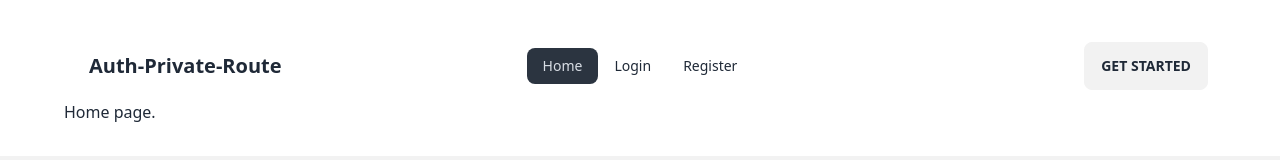
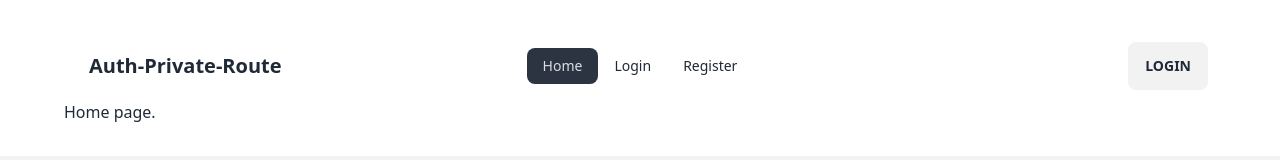
Before and after one commit to prosenjithdash/auth-private-route, a React (Vite) app: page / in a window 1280 px wide. Shown: the top 160 px of the page. Built offline with nearby package versions, Linux system fonts and the light colour scheme; no server answers.

Commit message:
completed (advanced) Use onAuthStateChanged to manage user auth state

```diff
--- a/src/components/Header/Navbar/Navbar.jsx
+++ b/src/components/Header/Navbar/Navbar.jsx
@@ -1,7 +1,23 @@
-import React from 'react';
-import { NavLink } from 'react-router-dom';
+import React, { useContext } from 'react';
+import { Link, NavLink } from 'react-router-dom';
+import { AuthContest } from '../../../providers/AuthProvider';
 
 const Navbar = () => {
+
+    // Get Logged User
+    const { user, logOut } = useContext(AuthContest);
+    console.log('Logged user: ', user);
+
+    const handleLogOut = () => {
+        logOut()
+            .then(() => {
+                console.log('User logout successfully.')
+            })
+            .catch((error) => {
+                console.log('Error', error.message);
+        })
+
+    }
 
     const navLinks = <>
         <li><NavLink to='/'>Home</NavLink></li>
@@ -29,7 +45,18 @@ const Navbar = () => {
                 </ul>
             </div>
             <div className="navbar-end">
-                <a className="btn">Get Started</a>
+                {
+                    user ?
+                        <>
+                            <span>{user.email}</span>
+                            <a onClick={handleLogOut} className="btn">Sign Out</a>
+                        </>
+                        :
+                        <Link to='/logIn'>
+                            <button className="btn">Login</button>
+                        </Link>
+                }
+
             </div>
         </div>
     );
--- a/src/providers/AuthProvider.jsx
+++ b/src/providers/AuthProvider.jsx
@@ -1,6 +1,6 @@
 import { createContext, useEffect, useState } from "react";
 import auth from "../Firebase/firebase.config";
-import { createUserWithEmailAndPassword, onAuthStateChanged, signInWithEmailAndPassword } from "firebase/auth";
+import { createUserWithEmailAndPassword, onAuthStateChanged, signInWithEmailAndPassword, signOut } from "firebase/auth";
 
 // 1. create context
 export const AuthContest = createContext(null)
@@ -28,14 +28,21 @@ const AuthProvider = ({ children }) => {
         return () => {
             unSubscribe()
         }
-    },[])
+    }, [])
+
+
+    // signOut logged User
+    const logOut = () => {
+        return signOut(auth)
+    }
 
 
     // auth information for authContext
     const authInfo = {
         user,
         createUser,
-        signInUser
+        signInUser,
+        logOut
 
     }
 
```
